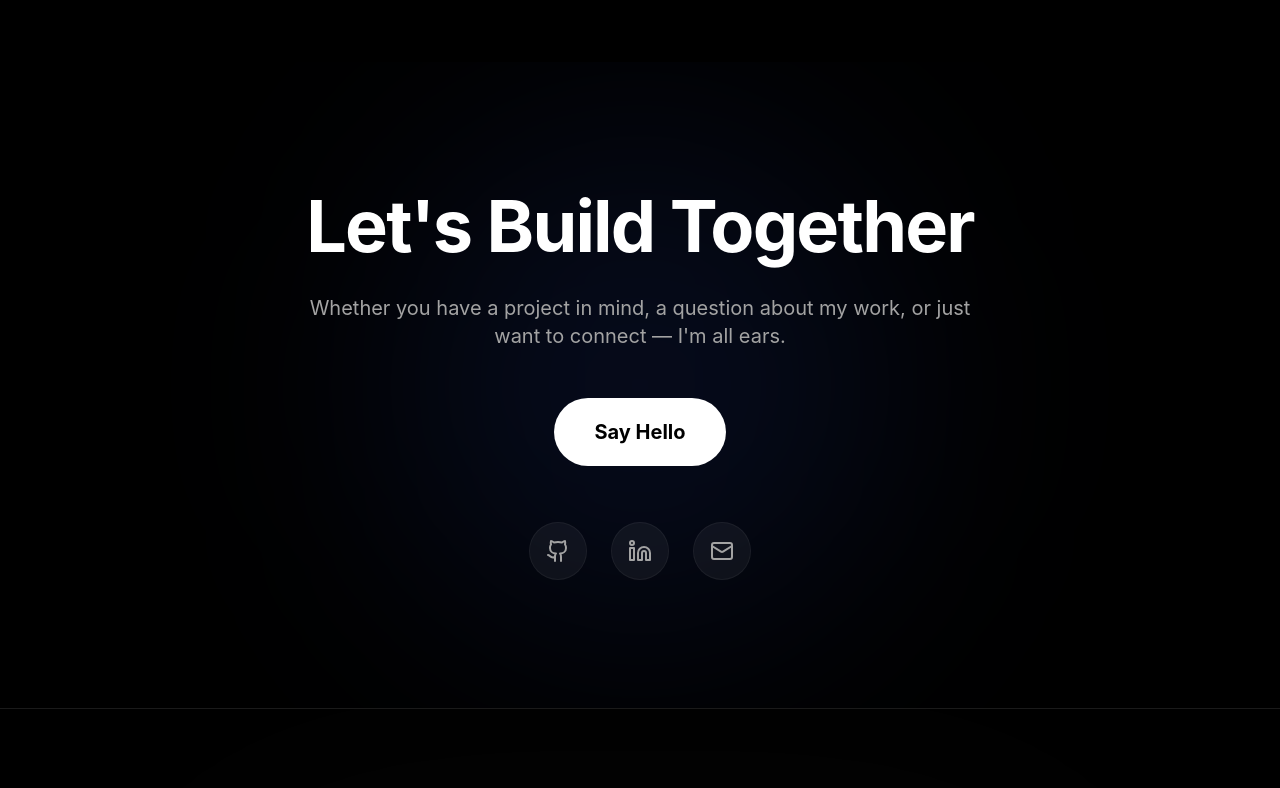
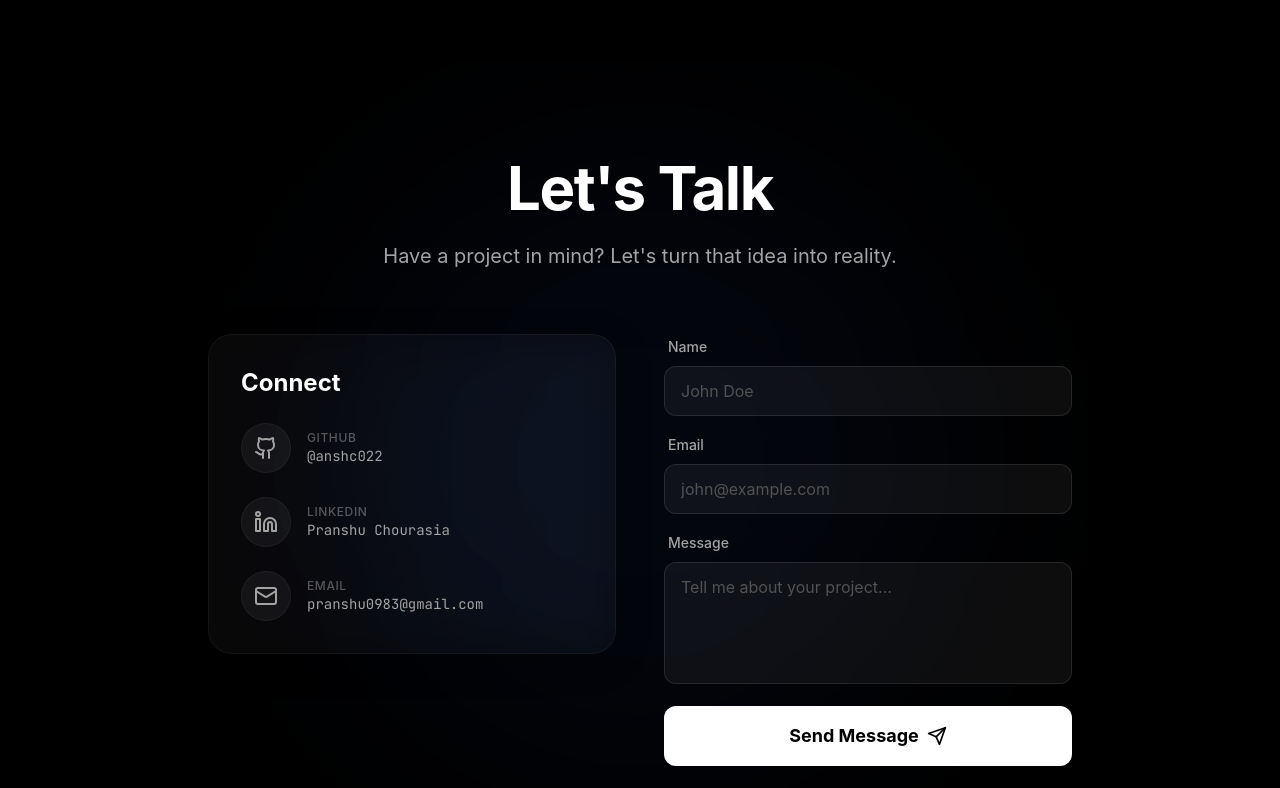
Before and after one commit to anshc022/pranshu-portfolio-2026, a React (Vite) app: page / in a window 1280 px wide. Shown: the part 4420-5208 px from the top of the page. Built offline with nearby package versions, Linux system fonts and the light colour scheme.

Commit message:
feat: add functional contact form

```diff
--- a/src/components/Contact.jsx
+++ b/src/components/Contact.jsx
@@ -1,60 +1,143 @@
-import React from 'react';
+import React, { useState } from 'react';
 import { motion } from 'framer-motion';
-import { Mail, Linkedin, Github, Twitter } from 'lucide-react';
+import { Send, Linkedin, Github, Mail } from 'lucide-react';
 
 const Contact = () => {
+  const [formData, setFormData] = useState({
+    name: '',
+    email: '',
+    message: ''
+  });
+
+  const handleSubmit = (e) => {
+    e.preventDefault();
+    // Construct mailto link
+    const subject = `Portfolio Contact from ${formData.name}`;
+    const body = `Name: ${formData.name}%0D%0AEmail: ${formData.email}%0D%0A%0D%0A${formData.message}`;
+    window.location.href = `mailto:pranshu0983@gmail.com?subject=${subject}&body=${body}`;
+  };
+
+  const handleChange = (e) => {
+    setFormData({ ...formData, [e.target.name]: e.target.value });
+  };
+
   return (
-    <section id="contact" className="py-32 relative overflow-hidden">
+    <section id="contact" className="py-24 relative overflow-hidden">
       {/* Background Glow */}
-        <div className="absolute top-1/2 left-1/2 -translate-x-1/2 -translate-y-1/2 w-[500px] h-[500px] bg-blue-900/20 rounded-full blur-[120px] pointer-events-none" />
+      <div className="absolute top-1/2 left-1/2 -translate-x-1/2 -translate-y-1/2 w-[600px] h-[600px] bg-blue-900/10 rounded-full blur-[120px] pointer-events-none" />
 
-        <div className="max-w-4xl mx-auto px-4 relative z-10 text-center">
-            <motion.h2
+      <div className="max-w-4xl mx-auto px-4 relative z-10">
+        <motion.div
             initial={{ opacity: 0, y: 20 }}
             whileInView={{ opacity: 1, y: 0 }}
             viewport={{ once: true }}
-                className="text-5xl md:text-7xl font-bold text-white mb-8 tracking-tight"
+            className="text-center mb-16"
         >
-                Let's Build Together
-            </motion.h2>
-            <p className="text-xl text-neutral-400 mb-12 max-w-2xl mx-auto">
-                Whether you have a project in mind, a question about my work, or just want to connect — I'm all ears.
+            <h2 className="text-4xl md:text-6xl font-bold text-white mb-6 tracking-tight">Let's Talk</h2>
+            <p className="text-xl text-neutral-400 max-w-2xl mx-auto">
+                Have a project in mind? Let's turn that idea into reality.
             </p>
+        </motion.div>
 
+        <div className="grid md:grid-cols-2 gap-12 items-start">
+            {/* Contact Info Side */}
             <motion.div
-                initial={{ opacity: 0, scale: 0.9 }}
-                whileInView={{ opacity: 1, scale: 1 }}
+                initial={{ opacity: 0, x: -20 }}
+                whileInView={{ opacity: 1, x: 0 }}
                 viewport={{ once: true }}
-                className="flex flex-col items-center gap-6"
+                transition={{ delay: 0.2 }}
+                className="space-y-8"
             >
-                <a
-                    href="mailto:pranshu0983@gmail.com"
-                    className="px-10 py-5 bg-white text-black text-xl font-bold rounded-full hover:scale-105 hover:shadow-[0_0_40px_-5px_rgba(255,255,255,0.4)] transition-all duration-300"
-                >
-                    Say Hello
-                </a>
-
-                <div className="flex gap-6 mt-8">
-                    <SocialIcon href="https://github.com/anshc022" icon={<Github />} label="GitHub" />
-                    <SocialIcon href="https://linkedin.com/in/pranshuchourasia" icon={<Linkedin />} label="LinkedIn" />
-                    <SocialIcon href="mailto:pranshu0983@gmail.com" icon={<Mail />} label="Email" />
+                <div className="glass-card p-8 rounded-3xl border border-white/5 bg-white/[0.02]">
+                    <h3 className="text-2xl font-bold text-white mb-6">Connect</h3>
+                    <div className="flex flex-col gap-6">
+                        <SocialRow href="https://github.com/anshc022" icon={<Github />} label="GitHub" handle="@anshc022" />
+                        <SocialRow href="https://linkedin.com/in/pranshuchourasia" icon={<Linkedin />} label="LinkedIn" handle="Pranshu Chourasia" />
+                        <SocialRow href="mailto:pranshu0983@gmail.com" icon={<Mail />} label="Email" handle="pranshu0983@gmail.com" />
+                    </div>
                 </div>
             </motion.div>
+
+            {/* Form Side */}
+            <motion.div
+                initial={{ opacity: 0, x: 20 }}
+                whileInView={{ opacity: 1, x: 0 }}
+                viewport={{ once: true }}
+                transition={{ delay: 0.4 }}
+            >
+                <form onSubmit={handleSubmit} className="space-y-4">
+                    <div className="space-y-2">
+                        <label htmlFor="name" className="text-sm font-medium text-neutral-400 ml-1">Name</label>
+                        <input
+                            type="text"
+                            id="name"
+                            name="name"
+                            required
+                            value={formData.name}
+                            onChange={handleChange}
+                            className="w-full bg-white/5 border border-white/10 rounded-xl px-4 py-3 text-white focus:outline-none focus:border-white/40 transition-colors placeholder:text-neutral-600"
+                            placeholder="John Doe"
+                        />
+                    </div>
+
+                    <div className="space-y-2">
+                        <label htmlFor="email" className="text-sm font-medium text-neutral-400 ml-1">Email</label>
+                        <input
+                            type="email"
+                            id="email"
+                            name="email"
+                            required
+                            value={formData.email}
+                            onChange={handleChange}
+                            className="w-full bg-white/5 border border-white/10 rounded-xl px-4 py-3 text-white focus:outline-none focus:border-white/40 transition-colors placeholder:text-neutral-600"
+                            placeholder="john@example.com"
+                        />
+                    </div>
+
+                    <div className="space-y-2">
+                        <label htmlFor="message" className="text-sm font-medium text-neutral-400 ml-1">Message</label>
+                        <textarea
+                            id="message"
+                            name="message"
+                            required
+                            rows={4}
+                            value={formData.message}
+                            onChange={handleChange}
+                            className="w-full bg-white/5 border border-white/10 rounded-xl px-4 py-3 text-white focus:outline-none focus:border-white/40 transition-colors placeholder:text-neutral-600 resize-none"
+                            placeholder="Tell me about your project..."
+                        />
+                    </div>
+
+                    <button
+                        type="submit"
+                        className="w-full bg-white text-black font-bold text-lg rounded-xl py-4 hover:bg-neutral-200 transition-all flex items-center justify-center gap-2 group mt-4"
+                    >
+                        Send Message
+                        <Send className="w-5 h-5 transition-transform group-hover:translate-x-1 group-hover:-translate-y-1" />
+                    </button>
+                </form>
+            </motion.div>
+        </div>
       </div>
     </section>
   );
 };
 
-const SocialIcon = ({ href, icon, label }) => (
+const SocialRow = ({ href, icon, label, handle }) => (
     <a
         href={href}
         target="_blank"
         rel="noopener noreferrer"
-        className="p-4 rounded-full bg-white/5 text-neutral-400 hover:text-white hover:bg-white/10 transition-all border border-white/5"
-        aria-label={label}
+        className="flex items-center gap-4 text-neutral-400 hover:text-white transition-colors group"
     >
+        <div className="p-3 rounded-full bg-white/5 border border-white/5 group-hover:bg-white/10 transition-colors">
             {icon}
+        </div>
+        <div>
+            <div className="text-xs font-medium uppercase tracking-wider opacity-50">{label}</div>
+            <div className="font-mono text-sm">{handle}</div>
+        </div>
     </a>
-);
+)
 
 export default Contact;
```
Lines whose indentation alone changed are shown as unchanged.
